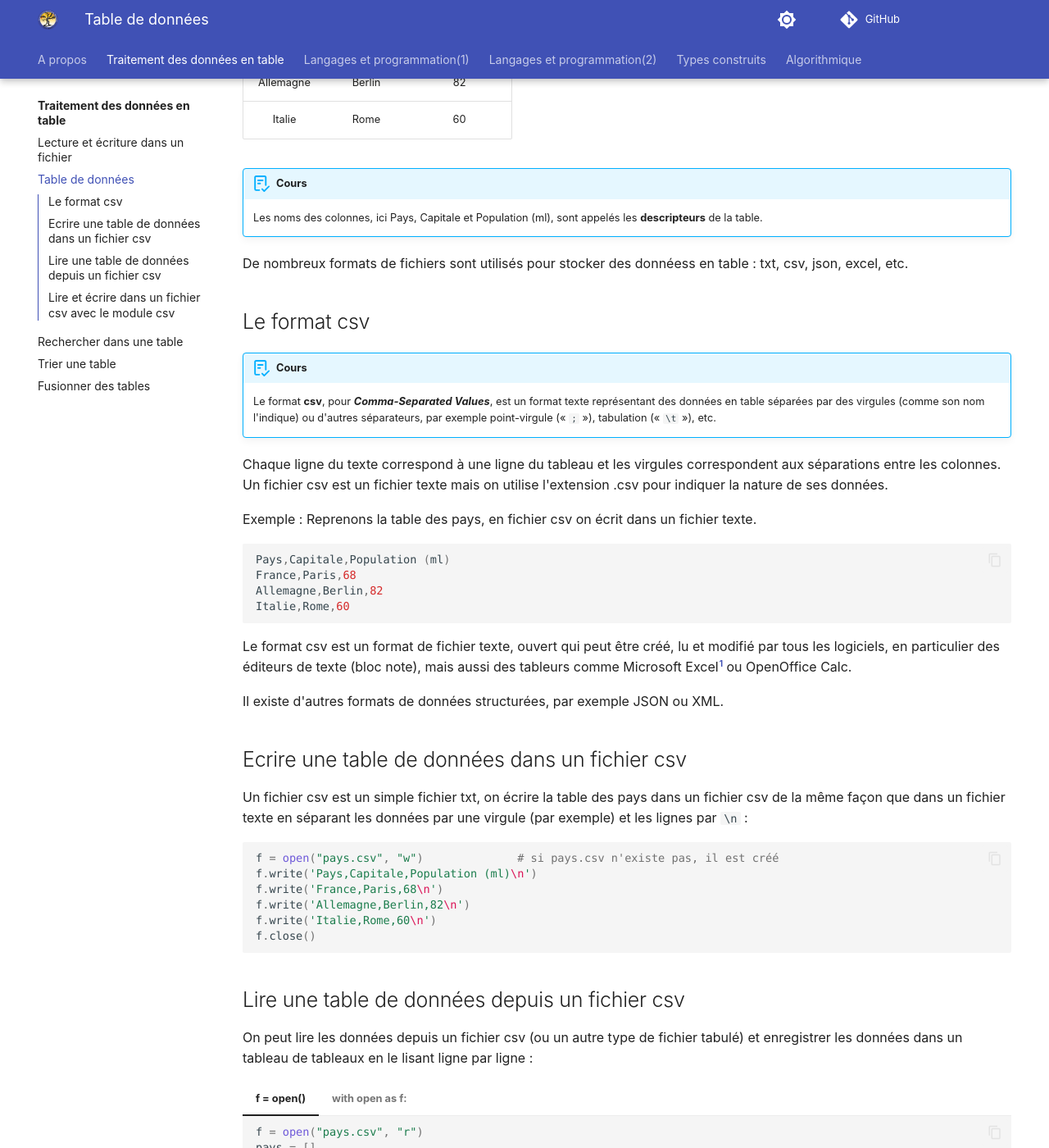
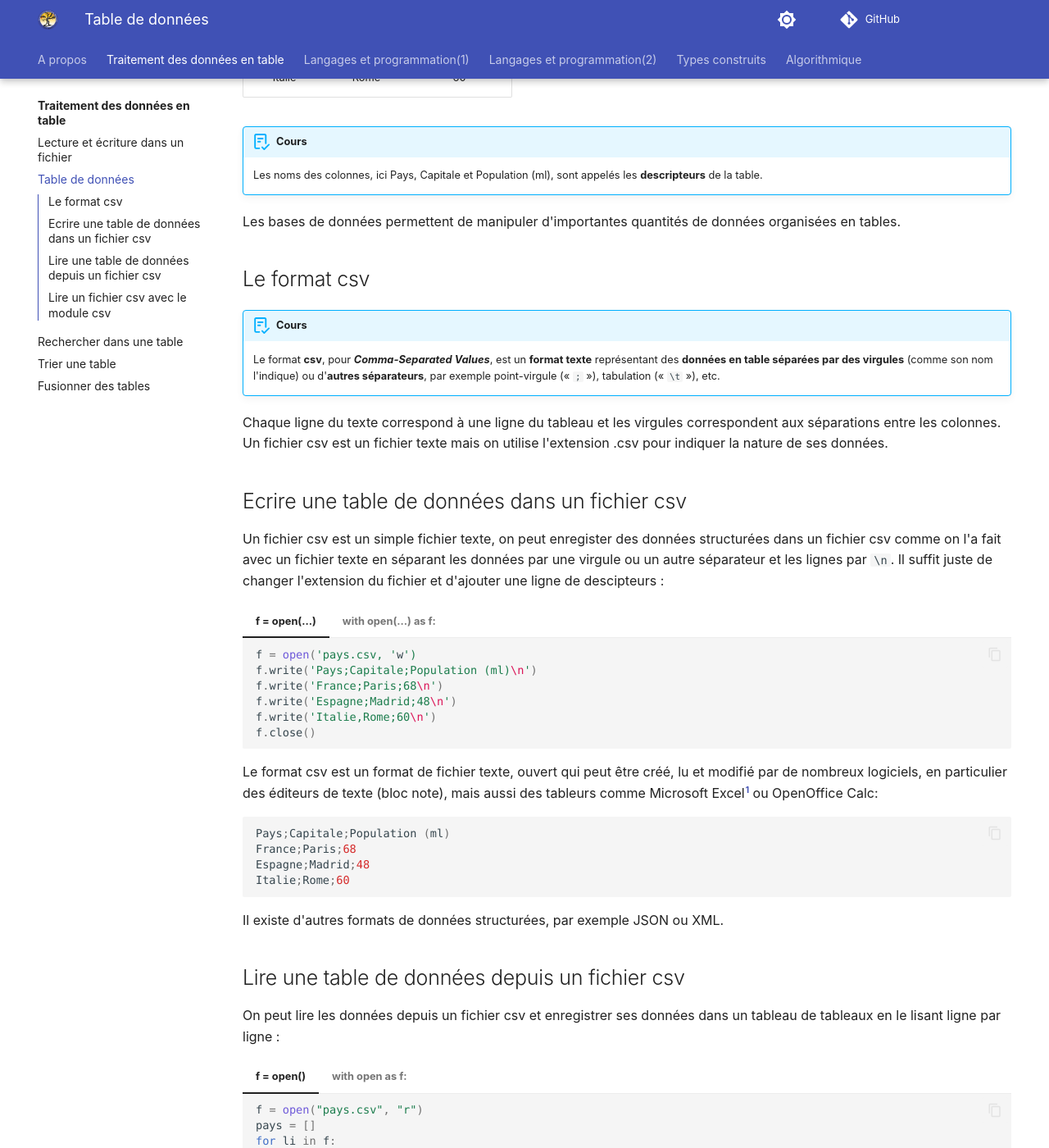
Before and after one commit to fab-perez/NSI-1, an MkDocs documentation site: the page built from docs/donnees-en-tables/2-table-de-donnees.md, in a window 1280 px wide and 1400 px high, scrolled down 543 px. Shown: the whole window at 82% size. Built offline with MkDocs 1.6.1 and Material for MkDocs 9.7.7, drawn with Linux system fonts in a browser that asks for light colours; emoji names are drawn with the system emoji font; comment, search, counter and statistics services are not loaded; some of the changed text lies outside the part shown.

Commit message:
Add files via upload

````diff
--- a/docs/donnees-en-tables/2-table-de-donnees.md
+++ b/docs/donnees-en-tables/2-table-de-donnees.md
@@ -1,9 +1,9 @@
 # Table de données
 
-La notion de table est apparue dans les années 1970 chez IBM avec l'algèbre relationnelle. Les tables de données, stockées dans des bases de données relationnelles deviennent rapidement le moyen le plus rependu de stocker et traiter de l'information structurée.
+Les tables de données sont le moyen le plus repandu de stocker et traiter de l'information structurée.
 
 !!! abstract "Cours"
-    Une table de données est un ensemble d'éléments organisés sous forme d'une table :
+    Une table de données est un ensemble de valeurs organisées sous forme de table :
 
     -	où chaque **ligne** correspond à un **élément**, appelé aussi une **entité** ou une **entrée** de la table,
     -	où chaque **colonne** correspond à une catégorie d'information de même type, appelé un **champs** ou **attribut**.
@@ -13,54 +13,69 @@ Exemple : une liste d'information sur les pays utilisée au chapitre 'Types cons
 |Pays|Capitale|	Population (ml)|
 |:-:|:-:|:-:|
 |France|Paris|68|
-|Allemagne|Berlin|82|
+|Espagne|Madrid|48|
 |Italie|Rome|60|
 
 
 !!! abstract "Cours"
     Les noms des colonnes, ici Pays, Capitale et Population (ml), sont appelés les **descripteurs** de la table.
 
-De nombreux formats de fichiers sont utilisés pour stocker des donnéess en table : txt, csv, json, excel, etc.
+Les bases de données permettent de manipuler d'importantes quantités de données organisées en tables.
 
 
 ##	Le format csv
 
 !!! abstract "Cours"
-    Le format **csv**, pour ***Comma-Separated Values***, est un format texte représentant des données en table séparées par des virgules (comme son nom l'indique) ou d'autres séparateurs, par exemple point-virgule (« `;` »), tabulation (« `\t` »), etc.
+    Le format **csv**, pour ***Comma-Separated Values***, est un **format texte** représentant des **données en table séparées par des virgules** (comme son nom l'indique) ou d'**autres séparateurs**, par exemple point-virgule (« `;` »), tabulation (« `\t` »), etc.
 
 Chaque ligne du texte correspond à une ligne du tableau et les virgules correspondent aux séparations entre les colonnes. Un fichier csv est un fichier texte mais on utilise l'extension .csv pour indiquer la nature de ses données.
 
-Exemple : Reprenons la table des pays, en fichier csv on écrit dans un fichier texte.
+
+##	Ecrire une table de données dans un fichier csv
+
+Un fichier csv est un simple fichier texte, on peut enregister des données structurées dans un fichier csv comme on l'a fait avec un fichier texte en séparant les données par une virgule ou un autre séparateur et les lignes par `\n`. Il suffit juste de changer l'extension du fichier et d'ajouter une ligne de descipteurs :
+
+=== "f = open(...)"
+    ``` py
+    f = open('pays.csv, 'w')
+    f.write('Pays;Capitale;Population (ml)\n')
+    f.write('France;Paris;68\n')
+    f.write('Espagne;Madrid;48\n')
+    f.write('Italie,Rome;60\n')
+    f.close()
+    ```
+
+=== "with open(...) as f:"
+    ``` py
+    with open('pays.csv', 'w') as f:
+        f.write('Pays;Capitale;Population (ml)\n')
+        f.write('France;Paris;68\n')
+        f.write('Espagne;Madrid;48\n')
+        f.write('Italie,Rome;60\n')
+    ```
+
+
+Le format csv est un format de fichier texte, ouvert qui peut être créé, lu et modifié par de nombreux logiciels, en particulier des éditeurs de texte (bloc note), mais aussi des tableurs comme Microsoft Excel[^2.1] ou OpenOffice Calc:
+
 
 ```py
-Pays,Capitale,Population (ml)
-France,Paris,68
-Allemagne,Berlin,82
-Italie,Rome,60
+Pays;Capitale;Population (ml)
+France;Paris;68
+Espagne;Madrid;48
+Italie;Rome;60
 ```
 
-Le format csv est un format de fichier texte, ouvert qui peut être créé, lu et modifié par tous les logiciels, en particulier des éditeurs de texte (bloc note), mais aussi des tableurs comme Microsoft Excel[^2.1] ou OpenOffice Calc.
+
 
 Il existe d'autres formats de données structurées, par exemple JSON ou XML.
 
 [^2.1]: Avec le menu Fichier/Ouvrir puis utiliser la fenêtre « Assistant d'importation du texte » pour choisir le séparateur utilisé ou Données/Récupérer des données externes/fichier texte.
 
-##	Ecrire une table de données dans un fichier csv
 
-Un fichier csv est un simple fichier txt, on écrire la table des pays dans un fichier csv de la même façon que dans un fichier texte en séparant les données par une virgule (par exemple) et les lignes par `\n` :
-
-``` py
-f = open("pays.csv", "w")              # si pays.csv n'existe pas, il est créé
-f.write('Pays,Capitale,Population (ml)\n')
-f.write('France,Paris,68\n')
-f.write('Allemagne,Berlin,82\n')
-f.write('Italie,Rome,60\n')
-f.close()
-```
 
 ##	Lire une table de données depuis un fichier csv
 
-On peut lire les données depuis un fichier csv (ou un autre type de fichier tabulé) et enregistrer les données dans un tableau de tableaux en le lisant ligne par ligne :
+On peut lire les données depuis un fichier csv et enregistrer ses données dans un tableau de tableaux en le lisant ligne par ligne :
 
 
 === "f = open()"
@@ -68,7 +83,7 @@ On peut lire les données depuis un fichier csv (ou un autre type de fichier tab
     f = open("pays.csv", "r")
     pays = []
     for li in f:
-        pays.append(li.split(','))
+        pays.append(li.split(';'))
     f.close()
 
     ```
@@ -78,23 +93,23 @@ On peut lire les données depuis un fichier csv (ou un autre type de fichier tab
     with open("pays.csv", "r") as f:
         pays = []
         for li in f:
-            pays.append(li.split(','))
-     ```
+            pays.append(li.split(';'))
+    ```
 
 ou même par compréhension :
 
 === "f = open()"
     ``` py
     f = open("pays.csv", "r")
-    pays = [li.split(',') for li in f]
+    pays = [li.split(';') for li in f]
     f.close()
     ```
 
 === "with open as f:"
     ``` py
     with open("pays.csv", "r") as f:
-        pays = [li.split(',') for li in f]
-     ```
+        pays = [li.split(';') for li in f]
+    ```
 
 On obtient le tableau de tableaux suivant:
 
@@ -102,26 +117,26 @@ On obtient le tableau de tableaux suivant:
 >>> pays
 [['Pays', 'Capitale', 'Population (ml)\n'],
  ['France', 'Paris', '68\n'],
- ['Allemagne', 'Berlin', '82\n'],
+ ['Espagne', 'Madrid', '48\n'],
  ['Italie', 'Rome', '60\n']]
 ```
 
-On peut utiliser `li[ :-1]` pour supprimer les retours à la ligne « `\n` »[^2.2]::
+On peut utiliser `li[:-1]` pour supprimer les retours à la ligne « `\n` »[^2.2]::
 
-[^2.2]: Ou encore en utilisant la méthode `splitlines()` on peut écrire `>>> pays = [li.split(',') for li in f.read().splitlines()]`.
+[^2.2]: Ou encore en utilisant la méthode `splitlines()` on peut écrire `>>> pays = [li.split(';') for li in f.read().splitlines()]`.
 
 === "f = open()"
     ``` py
     f = open("pays.csv", "r")
-    pays = [li[:-1].split(',') for li in f]
+    pays = [li[:-1].split(';') for li in f]
     f.close()
     ```
 
 === "with open as f:"
     ``` py
     with open("pays.csv", "r") as f:
-        pays = [li[:-1].split(',') for li in f]
-     ```
+        pays = [li[:-1].split(';') for li in f]
+    ```
 
 
 On obtient alors le tableau suivant :
@@ -130,20 +145,27 @@ On obtient alors le tableau suivant :
 >>> pays
 [['Pays', 'Capitale', 'Population (ml)'],
  ['France', 'Paris', '68'],
- ['Allemagne', 'Berlin', '82'],
+ ['Espagne', 'Madrid', '48'],
  ['Italie', 'Rome', '60']]
 ```
 
-Et si on veut supprimer la première ligne si elle contient les titres de colonnes, il suffit d'ajouter `f.readline()` après l'ouverture du fichier :
+Et si on veut supprimer la première ligne pour ignorer les descripteurs, il suffit de la lire avec `f.readline()` après l'ouverture du fichier :
 
-``` py
-f = open("pays.csv", "r")
-f.readline()
-pays = [li[:-1].split(',') for li in f]
-f.close()	with open("pays.csv", "r") as f:
+=== "f = open()"
+    ``` py
+    f = open("pays.csv", "r")
     f.readline()
-    pays = [li[:-1].split(',') for li in f]
-```
+    pays = [li[:-1].split(';') for li in f]
+    f.close()
+    ```
+
+=== "with open as f:"
+    ``` py
+    with open("pays.csv", "r") as f:
+        f.readline()
+        pays = [li[:-1].split(';') for li in f]
+    ```
+
 
 
 !!! question "Exercice corrigé"
@@ -197,107 +218,85 @@ De la même façon qu'on a importer des données en table dans un tableau de tab
 [^2.4]:
     Par exemple avec le code suivant :
     ```py
-    f = open("/pays.csv", "r")
-    descripteurs = f.readline()[:-1].split( ',')
-
+    f = open("pays.csv", "r")
+    descripteurs = f.readline()[:-1].split( ',')   # tableau des descripteurs
     pays = []
     for li in f:
-        dico = {descripteurs[0] : li.split(',')[0] ,
-                descripteurs[1] : li.split(',')[1],
-                descripteurs[2] : int(li.split(',')[2][:-1])
+        tab = li[:-1].split(';')
+        dico = {descripteurs[0]: tab[0] ,
+                descripteurs[1]: tab[1],
+                descripteurs[2]: int(tab[2])
             }
         pays.append(dico)
     f.close()
     ```
 
-##	Lire et écrire dans un fichier csv avec le module csv
+##	Lire un fichier csv avec le module csv
 
-Le module Python `csv` permet de lire et écrire facilement des données en table dans un fichier csv.
 
-On commence par créer un objet permettant l'écriture dans le fichier avec la fonction `writer()` du module `csv`. `writerows()` [^2.5]   permet ensuite d'écrire un tableau de tableaux directement dans un fichier csv :
-
-[^2.5]: Ne pas confondre avec `writerow()` qui permet d'écrire ligne par ligne.
-
-``` py
-import csv
-
-pays= [ ['Pays', 'Capitale', 'Population (ml)'],
-        ['France', 'Paris', 68],
-        ['Allemagne', 'Berlin', 82],
-        ['Italie', 'Rome', 60]]
-
-with open('pays.csv', 'w', newline='') as f:
-    ecriture = csv.writer(f, delimiter=';')
-    ecriture.writerows(pays)
-```
-
-Noter qu'à l'ouverture du fichier avec `open()`, il faut indiquer le paramètre `newline=''` sinon des sauts de lignes supplémentaires seront ajoutés entre les lignes.
-
-De la même façon en lecture, il faut créer un objet de lecture avec la fonction`reader()`.
+La fonction`reader()` du module  `csv` permet de lire les données contenues dans un fichier csv.
 
 ``` py
 import csv
 
 with open('pays.csv', 'r', newline='') as f:
-    lecture = csv.reader(f, delimiter=';')
+    pays = csv.reader(f, delimiter=';')
 ```
-`lecture` est un objet qui ne peut pas être affiché directement :
+
+La variable `pays`  ne peut pas être affichée directement :
 
 ``` py
->>> lecture
+>>> pays
 <_csv.reader object at 0x00000224603A0BE0>
 ```
 
-Mais on peut le parcourir, on dit que c'est un objet « itérable » :
+Mais c'est un objet « itérable », on peut donc la parcourir :
 
 ``` py
-    for ligne in lecture:
+    for ligne in pays:
         print(ligne)
 ```
-ou le convertir en tableau avec `list()` :
+ou la convertir directement en tableau avec la fonction `list()` :
 
 ``` py
 import csv
 
 with open('pays.csv', 'r', newline='') as f:
-    donnees = list(csv.reader(f, delimiter=';'))
+    pays = list(csv.reader(f, delimiter=';'))
 ```
 On obtient un tableau de tableaux :
 
 ``` py
->>> donnees
+>>> pays
 [['Pays', 'Capitale', 'Population (millions)'],
  ['France', 'Paris', '68'],
- ['Allemagne', 'Berlin', '82'],
  ['Italie', 'Rome', '60']]
 ```
 
 :warning: À noter que toutes les valeurs sont au format `str`, y compris les nombres, il faudra en tenir compte dans l'utilisation de ces données par la suite programme.
 
-Le tableau de tableaux, n'est pas toujours idéal, en particulier la première ligne de descripteurs n'est pas séparée du reste des données.  La méthode `DictReader` permet de garder les descripteurs en créant un tableau de dictionnaires.
+Le tableau de tableaux, n'est pas toujours idéal, en particulier la première ligne de descripteurs n'est pas séparée du reste des données.  La méthode `DictReader` permet de garder les descripteurs en créant un tableau de dictionnaires. Comme avec `reader`, on utilise `list()` pour convertir le résultat en tableau.
 
 
 ``` py
 import csv
 
 with open('pays.csv', 'r', newline='') as f:
-    donnees = list(csv.DictReader(f, delimiter=','))
+    pays = list(csv.DictReader(f, delimiter=','))
 ```
 
-On obtient ici un tableau de dictionnaires :
+On obtient un tableau de dictionnaires :
 
 ``` py
->>> donnees
-[{'Pays': 'France', 'Capitale': 'Paris', 'Population (millions)': '68'}, {'Pays': 'Allemagne', 'Capitale': 'Berlin', 'Population (millions)': '82'}, {'Pays': 'Italie', 'Capitale': 'Rome', 'Population (millions)': '60'}]
+>>> pays
+[{'Capitale': 'Paris', 'Pays': 'France', 'Population (millions)': '68'}, {'Capitale': 'Madrid', 'Pays': 'Espagne', 'Population (millions)': '48'}, {'Capitale': 'Rome', 'Pays': 'Italie', 'Population (millions)': '60'}]
 ```
 
-On trouvera de nombreuses fonctionnalités dans le module `csv`[^2.6]:.
-
-[^2.6]: Voir : [https://docs.python.org/fr/3/library/csv.html](https://docs.python.org/fr/3/library/csv.html)
+On trouvera de nombreuses autres fonctionnalités du module `csv` dans la  [documentation Python](https://docs.python.org/fr/3/library/csv.html).
 
 
 !!! question "Exercice corrigé"
-    Importer dans un tableau de dictionnaires les données du fichier des 197 pays et capitales [https://www.data.gouv.fr/fr/datasets/base-officielle-des-codes-postaux/](https://www.data.gouv.fr/fr/datasets/base-officielle-des-codes-postaux/).
+    Importer dans un tableau de dictionnaires les données du fichier des codes postaux depuis [https://www.data.gouv.fr/fr/datasets/base-officielle-des-codes-postaux/](https://www.data.gouv.fr/fr/datasets/base-officielle-des-codes-postaux/).
 
 ??? Success "Réponse"
 
````
Also changed, not shown: other parts of docs/donnees-en-tables/2-table-de-donnees.md (+4 -5 lines), docs/donnees-en-tables/1-lecture-ecriture-dans-un-fichier.md (+40 -30 lines), docs/donnees-en-tables/3-rechercher-dans-une-table.md (+31 -27 lines), docs/donnees-en-tables/4-trier-une-table.md (+34 -37 lines).
